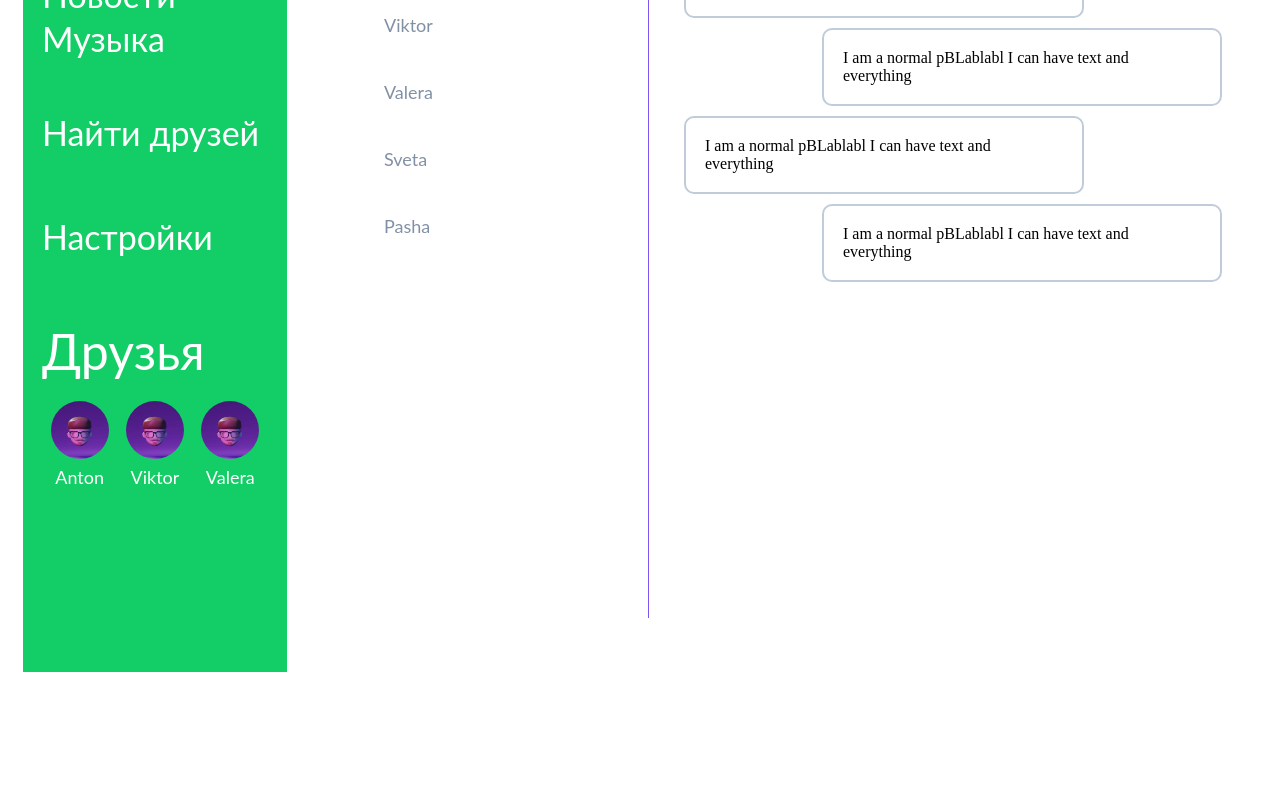
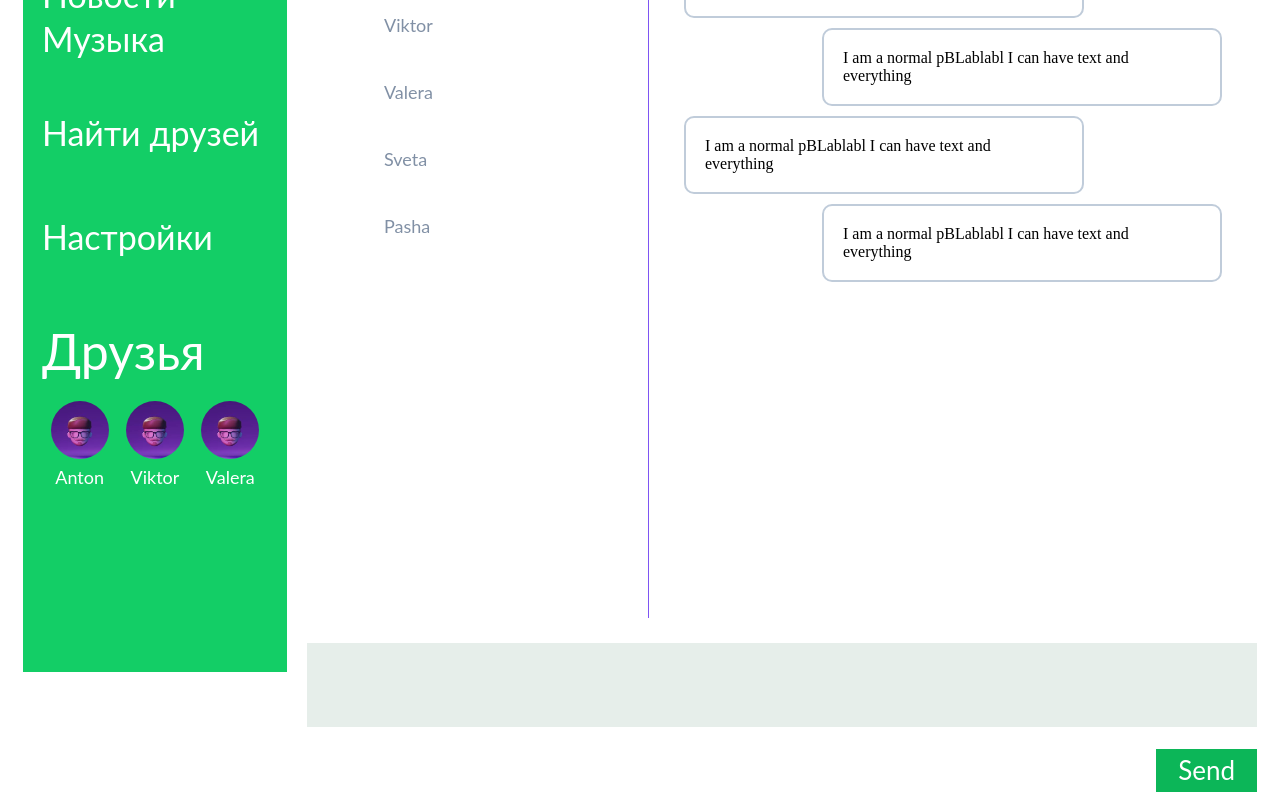
Before and after one commit to Anton-Osip/Social, a React (Create React App) app: page /dialogs in a window 1280 px wide. Shown: the part 226-1026 px from the top of the page. Before the commit the page ends 906 px from the top, so only its background shows below. Built offline with nearby package versions, Linux system fonts and the light colour scheme.

Commit message:
31. Уроки React JS - onClick, ref, VirtualDOM

```diff
--- a/src/components/Dialogs/Dialogs.jsx
+++ b/src/components/Dialogs/Dialogs.jsx
@@ -1,4 +1,4 @@
-import React from 'react'
+import React, { createRef } from 'react'
 import styles from './Dialogs.module.css'
 import uuid from 'react-uuid'
 
@@ -13,6 +13,14 @@ export function Dialogs(props) {
 	const messagesElements = props.state.messages.map(message => (
 		<Message message={message.message} key={uuid()} my={message.my} />
 	))
+
+	let newDialogsElement = createRef()
+
+	let addMasseg = event => {
+		event.preventDefault()
+		console.log(newDialogsElement.current.value)
+	}
+
 	return (
 		<div className={styles.dialogs}>
 			<h1 className={styles.dialogs__title}>DIALOGS</h1>
@@ -20,6 +28,12 @@ export function Dialogs(props) {
 				<div className={styles.dialogs____names}>{dialogsElements}</div>
 				<div className={styles.dialogs__messages}>{messagesElements}</div>
 			</div>
+			<form className={styles.dialogs__form}>
+				<textarea className={styles.dialogs__input} ref={newDialogsElement} />
+				<button type='submit' className={styles.dialogs__btn} onClick={addMasseg}>
+					Send
+				</button>
+			</form>
 		</div>
 	)
 }
--- a/src/components/Dialogs/Dialogs.module.css
+++ b/src/components/Dialogs/Dialogs.module.css
@@ -36,33 +36,32 @@
 	width: 100%;
 }
 
-.form {
-	padding: 15px;
-	background-color: #13ce66;
-	position: absolute;
-	bottom: 0;
-	left: 0;
-	right: 0;
+.dialogs__form {
+	display: flex;
+	flex-direction: column;
+	align-items: flex-end;
+	margin-top: 25px;
 }
-.form__input {
+.dialogs__input {
 	background-color: #e6eeea;
-	padding: 10px 19px;
+	height: 84px;
+	width: 100%;
 	border: none;
 	outline: none;
+	margin-bottom: 22px;
+	padding: 10px 19px;
+	font-size: 26px;
+	line-height: 33px;
+	resize: none;
+}
+.dialogs__btn {
+	color: #ffffff;
 	font-family: Lato;
 	font-size: 26px;
 	line-height: 33px;
-	max-width: 976px;
-	width: 100%;
-}
-.form__btn {
-	background-color: #13ce66;
-	font-family: Lato;
-	font-size: 26px;
-	line-height: 33px;
-	padding: 7px;
-	border: 4px solid #fff;
+	padding: 5px 22px;
+	background-color: #0cb658;
+	border: none;
 	outline: none;
 	cursor: pointer;
-	color: #fff;
 }
--- a/src/components/Profile/MyPosts/MyPosts.jsx
+++ b/src/components/Profile/MyPosts/MyPosts.jsx
@@ -1,21 +1,32 @@
-import React from 'react'
+import React, { createRef } from 'react'
 import uuid from 'react-uuid'
 import styles from './MyPosts.module.css'
 import Post from './Posts/Post'
 
 export default function MyPosts(props) {
+	let postElem = props.posts.map(item => (
+		<Post message={item.message} likeCount={item.likeCount} key={uuid()} />
+	))
 
-	let postElem = props.posts.map((item)=>(<Post message={item.message} likeCount={item.likeCount} key={uuid()}/>))
-	return <div>
+	let newPostElement = createRef()
+
+	let addPost = event => {
+		event.preventDefault()
+		console.log(newPostElement.current.value)
+	}
+
+	return (
+		<div>
 			<div className={styles.newPost}>
 				<h3 className={styles.newPost__title}>My posts</h3>
 				<form className={styles.newPost__form}>
-					<input type='text' className={styles.newPost__input} />
-					<button type='submit' className={styles.newPost__btn}>
+					<textarea className={styles.newPost__input} ref={newPostElement} />
+					<button type='submit' className={styles.newPost__btn} onClick={addPost}>
 						Send
 					</button>
 				</form>
 			</div>
 			<div className={styles.posts}>{postElem}</div>
 		</div>
+	)
 }
--- a/src/components/Profile/MyPosts/MyPosts.module.css
+++ b/src/components/Profile/MyPosts/MyPosts.module.css
@@ -23,6 +23,7 @@
 	padding: 10px 19px;
 	font-size: 26px;
 	line-height: 33px;
+	resize: none;
 }
 .newPost__btn {
 	color: #ffffff;
```
